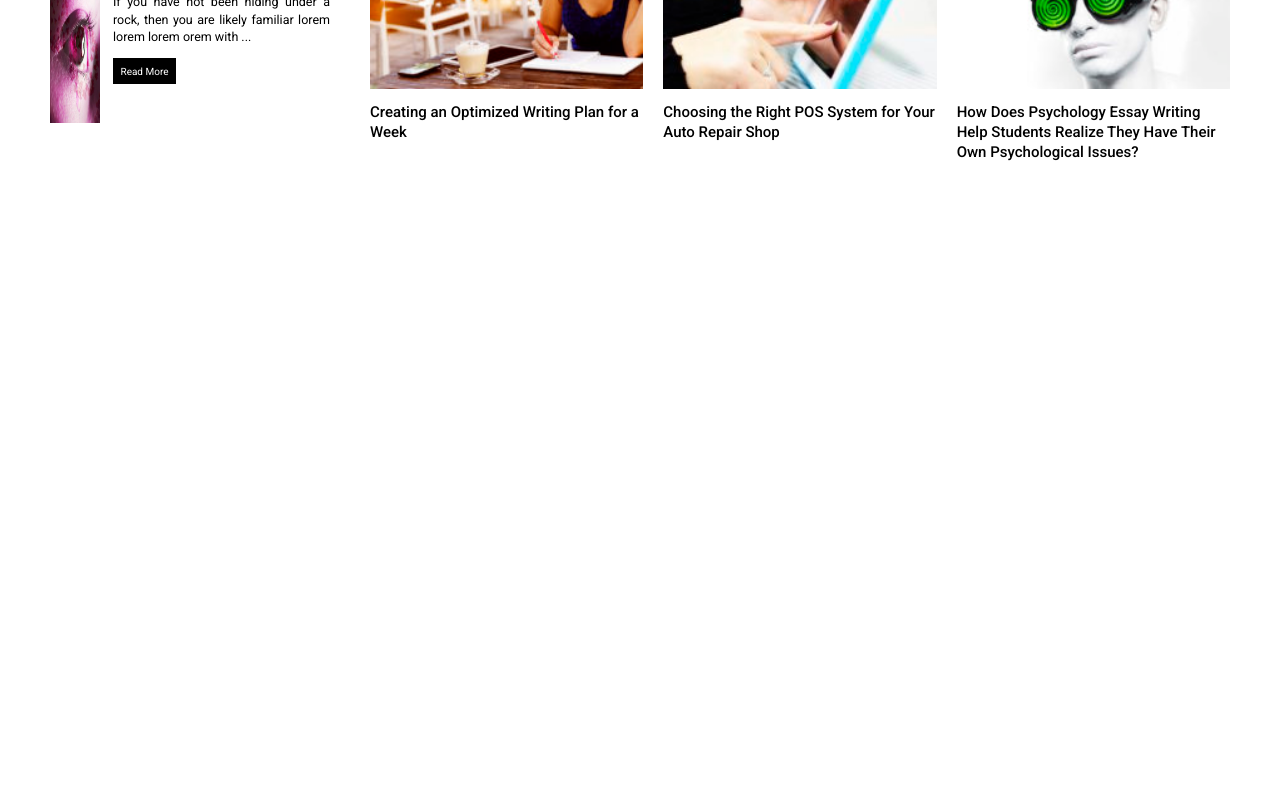
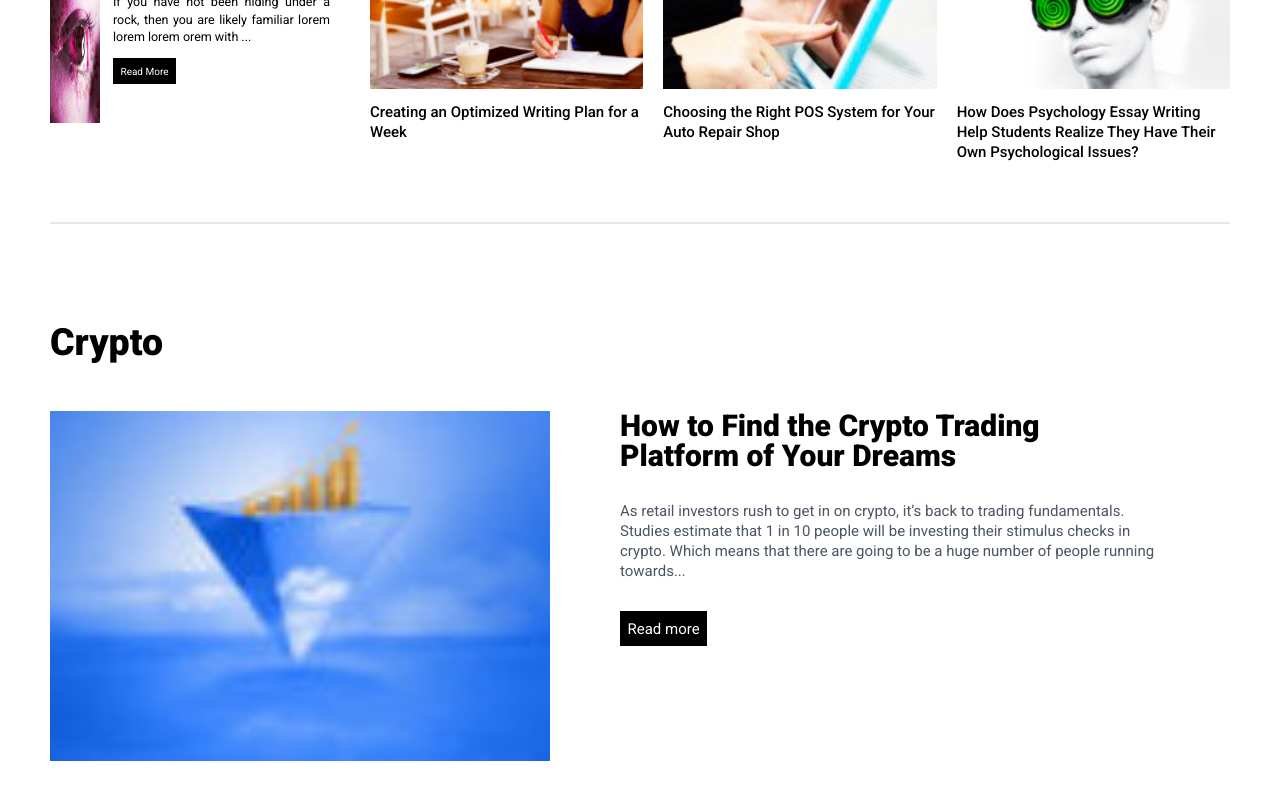
Before and after one commit to Akogwu24/clapway, a React (Create React App) app: page / in a window 1280 px wide. Shown: the part 1413-2213 px from the top of the page. Before the commit the page ends 1575 px from the top, so only its background shows below. Built offline with nearby package versions, Linux system fonts and the light colour scheme.

Commit message:
crypto section done

```diff
--- a/src/App.css
+++ b/src/App.css
@@ -45,3 +45,6 @@ li:hover {
 .dropdown:hover .dropdown-content {
   display: block;
 }
+.image-text-container {
+  height: 350px;
+}
--- a/src/components/Services.jsx
+++ b/src/components/Services.jsx
@@ -20,7 +20,7 @@ const Services = () => {
   ];
 
   return (
-    <div className=''>
+    <div>
       <main className='grid grid-cols-3 gap-8 w-full text-xl'>
         {cardComponents.map((cardComponent, index) => (
           <Card
--- /dev/null
+++ b/src/layout/Crypto.jsx
@@ -0,0 +1,35 @@
+import React from 'react';
+import ReadMoreCard from '../components/common/ReadMoreCard';
+import cryptoImg from '../assets/images/crypto-image.jpg';
+
+const Crypto = () => {
+  return (
+    <section className='crypto py-20 mb-2px'>
+      <h1 className='text-6xl font-extrabold mb-20'>Crypto</h1>
+      <div className='image-text-container flex'>
+        <div className='image-container w-1/2 h-full'>
+          <img src={cryptoImg} alt='pyramid' className='h-full ml' />
+        </div>
+        <div className='text-container w-1/2 -ml-8'>
+          <h1 className='text-5xl font-bold w-10/12 hover:text-red-500'>
+            How to Find the Crypto Trading Platform of Your Dreams
+          </h1>
+          <p className='text-2xl w-11/12 my-12 text-gray-600'>
+            As retail investors rush to get in on crypto, it’s back to trading
+            fundamentals. Studies estimate that 1 in 10 people will be investing
+            their stimulus checks in crypto. Which means that there are going to
+            be a huge number of people running towards...
+          </p>
+          <button
+            type='button'
+            className='bg-black text-2xl text-white p-3 hover:bg-gray-800'
+          >
+            Read more
+          </button>
+        </div>
+      </div>
+    </section>
+  );
+};
+
+export default Crypto;
--- a/src/layout/ScienceServices.jsx
+++ b/src/layout/ScienceServices.jsx
@@ -7,7 +7,7 @@ import eye from '../assets/images/teary-eye.jpg';
 
 const ScienceServies = () => {
   return (
-    <section className='flex'>
+    <section className='flex mb-20 pb-24 border-b-2'>
       <div className='max-w-lg '>
         <h1 className='text-6xl mb-5 font-bold'>Science</h1>
         <aside className=''>
--- a/src/pages/Home.jsx
+++ b/src/pages/Home.jsx
@@ -1,4 +1,5 @@
 import React from 'react';
+import Crypto from '../layout/Crypto';
 import Header from '../layout/Header';
 import ScienceSection from '../layout/ScienceServices';
 
@@ -7,6 +8,7 @@ const Home = () => {
     <div className='container md:px-20 mx-auto'>
       <Header />
       <ScienceSection />
+      <Crypto />
     </div>
   );
 };
```
Also changed, not shown: src/assets/images/crypto-image.jpg (renamed from src/assets/images/image_3-100x70.jpg), 1 other file (tests, documents, lock files or other folders).
